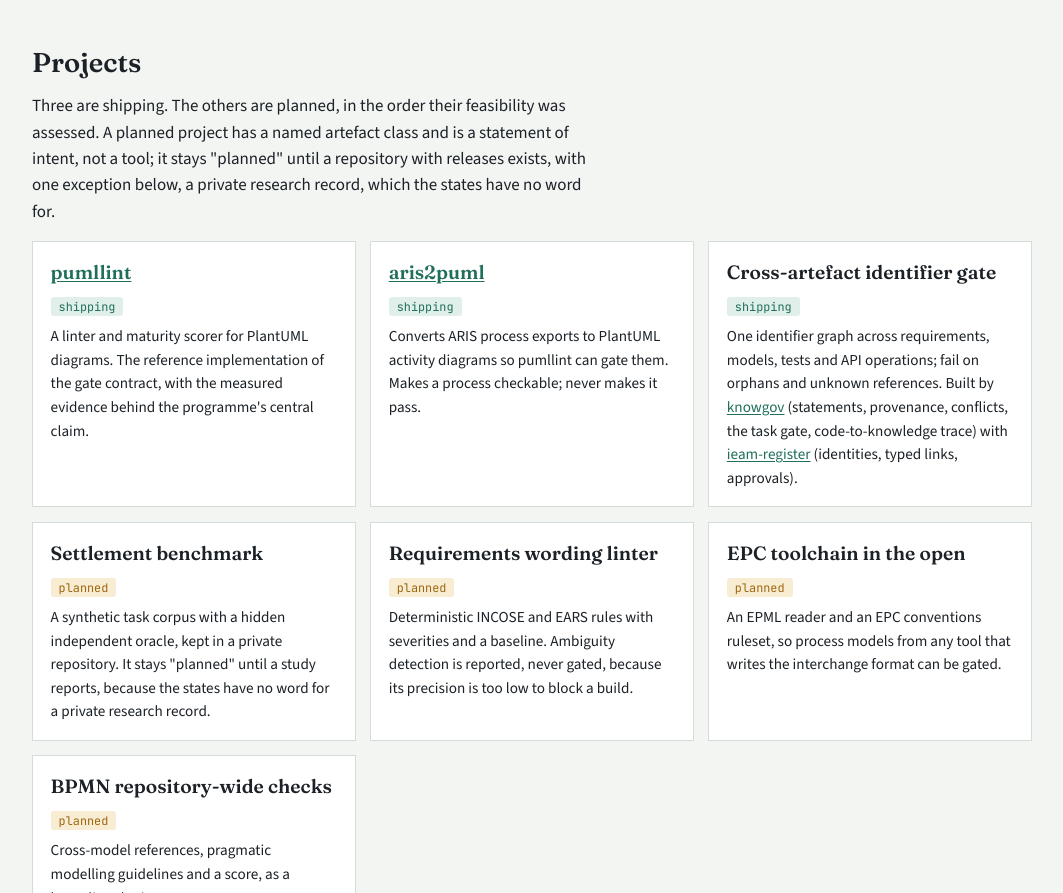
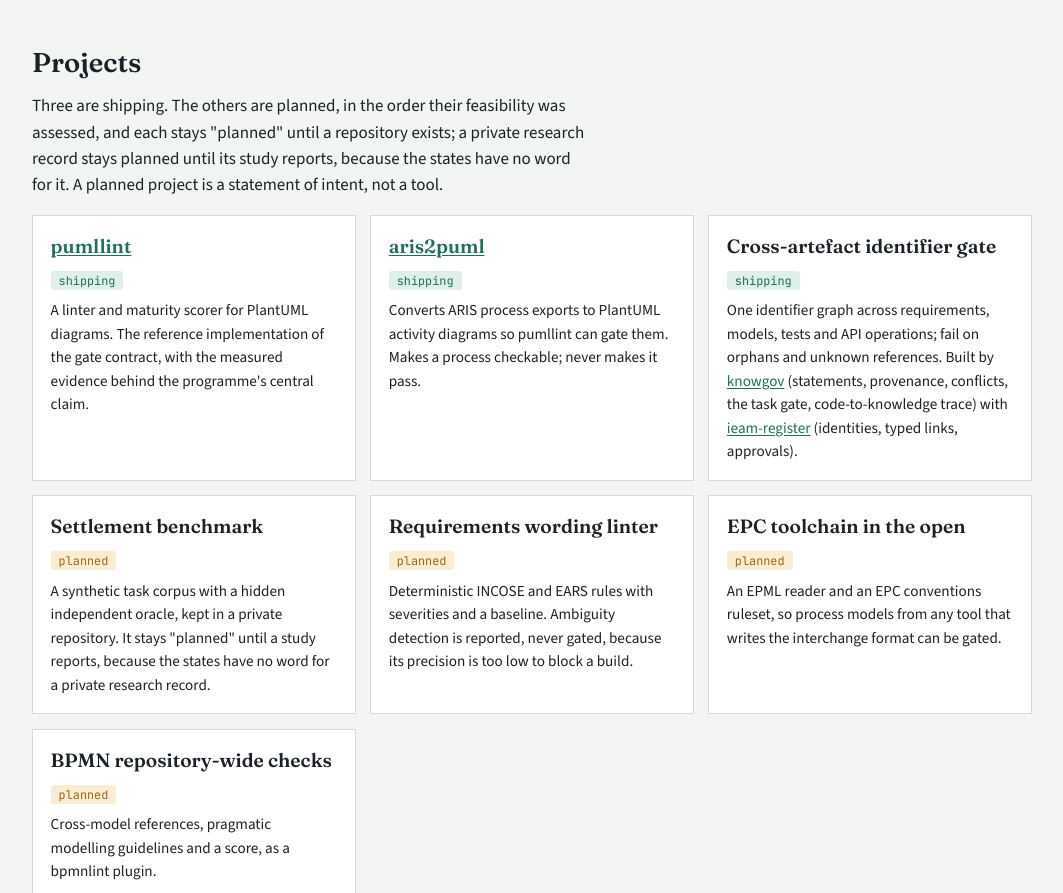
Before and after one commit to fdurieux/fdurieux.github.io, a plain HTML site: page index.html in a window 1280 px wide. Shown: the part 5144-6037 px from the top of the page, without its empty margins (108-1171 px from the left). Drawn offline with nearby package versions, Linux system fonts and the light colour scheme.

Commit message:
Keep the original planned rule; add only the private-research exception
Co-Authored-By: Claude Sonnet 5.5 <noreply@anthropic.com>
Claude-Session: https://claude.ai/code/session_01HTAA1Ssm3FrSZxCYcTsVtd

```diff
--- a/index.html
+++ b/index.html
@@ -226,7 +226,7 @@ footer p { max-width: 80ch; }
 </div>
 
 <h2>Projects</h2>
-<p>Three are shipping. The others are planned, in the order their feasibility was assessed. A planned project has a named artefact class and is a statement of intent, not a tool; it stays "planned" until a repository with releases exists, with one exception below, a private research record, which the states have no word for.</p>
+<p>Three are shipping. The others are planned, in the order their feasibility was assessed, and each stays "planned" until a repository exists; a private research record stays planned until its study reports, because the states have no word for it. A planned project is a statement of intent, not a tool.</p>
 <div class="projects">
   <div class="project"><h3><a href="https://github.com/fdurieux/pumllint">pumllint</a></h3><span class="state covered">shipping</span><p>A linter and maturity scorer for PlantUML diagrams. The reference implementation of the gate contract, with the measured evidence behind the programme's central claim.</p></div>
   <div class="project"><h3><a href="https://github.com/fdurieux/aris2puml">aris2puml</a></h3><span class="state covered">shipping</span><p>Converts ARIS process exports to PlantUML activity diagrams so pumllint can gate them. Makes a process checkable; never makes it pass.</p></div>
```
Also changed, not shown: 1 other file.
